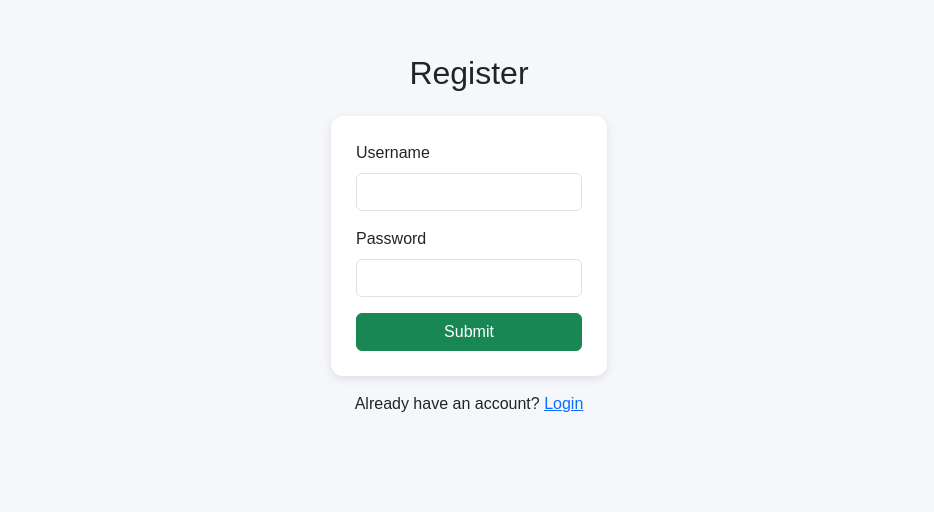
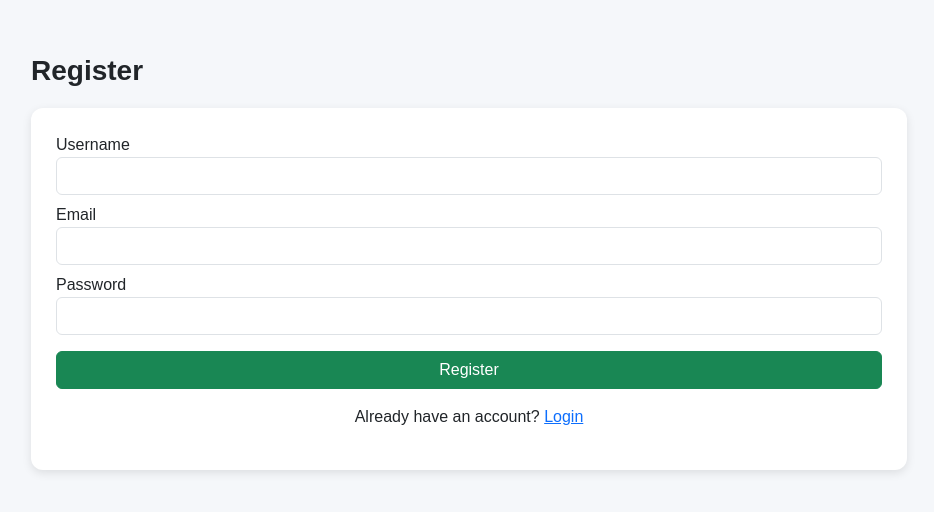
Before and after one commit to arranjan681/ReelLog, a Flask app: template templates/register.html in a window 1280 px wide. Shown: the part 76-588 px from the top of the page, without its empty margins (171-1105 px from the left). Run offline with Flask 3, Linux system fonts and the light colour scheme; the template is opened without the code that fills it, so the values that code supplies are empty, except form fields; tables that the repository leaves empty hold one stand-in row (values such as "Sample post"); form fields are guessed from the names that the template uses; parts of the project's set-up code (start-up, migrations or seed data) failed here and were passed over.

Commit message:
Update register.html

```diff
--- a/templates/register.html
+++ b/templates/register.html
@@ -1,31 +1,25 @@
 {% extends 'base.html' %}
 {% block content %}
-<div class="row justify-content-center">
-    <div class="col-md-4">
-        <h2 class="text-center mb-4">Register</h2>
 
-        <form method="POST">
-            {{ form.hidden_tag() }}
+<h2 class="page-title">Register</h2>
 
-            <div class="mb-3">
-                {{ form.username.label(class="form-label") }}
-                {{ form.username(class="form-control") }}
-            </div>
+<form method="POST" class="form-box">
+    {{ form.hidden_tag() }}
 
-            <div class="mb-3">
-                {{ form.password.label(class="form-label") }}
-                {{ form.password(class="form-control") }}
-            </div>
+    <label>Username</label>
+    {{ form.username(class="form-control") }}
 
-            <div class="d-grid">
-                {{ form.submit(class="btn btn-success") }}
-            </div>
-        </form>
+    <label class="mt-2">Email</label>
+    {{ form.email(class="form-control") }}
 
-        <p class="mt-3 text-center">
-            Already have an account?
-            <a href="{{ url_for('login') }}">Login</a>
-        </p>
-    </div>
-</div>
+    <label class="mt-2">Password</label>
+    {{ form.password(class="form-control") }}
+
+    <button class="btn btn-success w-100 mt-3">Register</button>
+
+    <p class="text-center mt-3">
+        Already have an account? <a href="{{ url_for('login') }}">Login</a>
+    </p>
+</form>
+
 {% endblock %}
```
